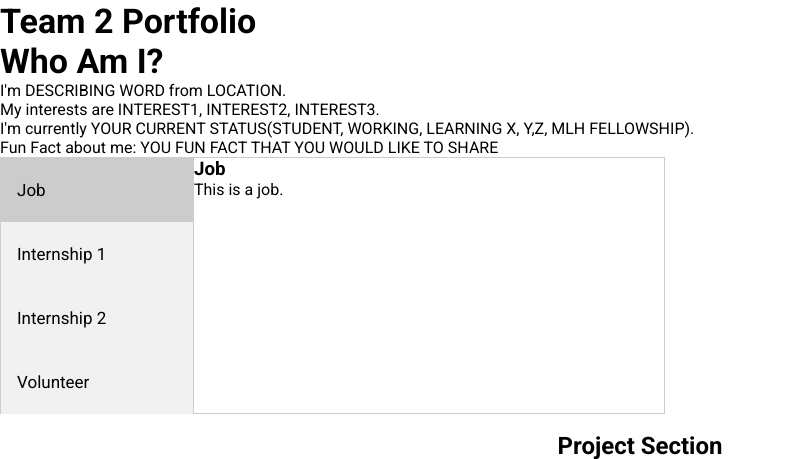
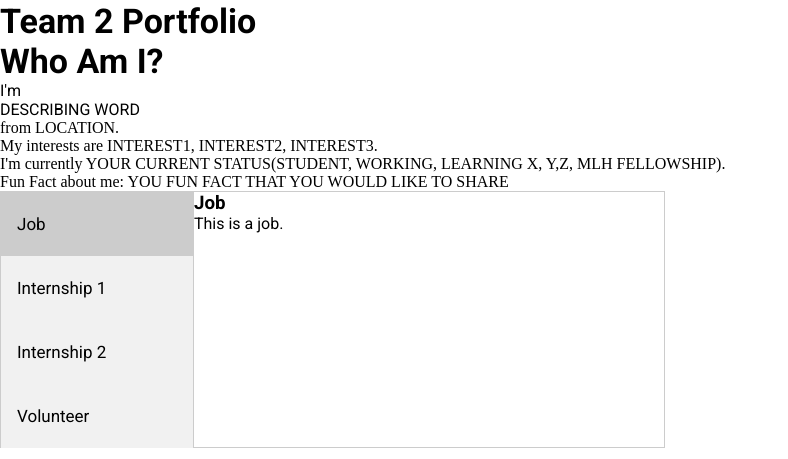
Before and after one commit to aHappyCamer/mlh-orientation-hackathon-project, a Flask app: page / in a window 1280 px wide. Shown: the part 475-934 px from the top of the page, without its empty margins (0-788 px from the left). Run offline with Flask 2, Linux system fonts and the light colour scheme.

Commit message:
feat: add location marker tag

```diff
--- a/app/templates/about.html
+++ b/app/templates/about.html
@@ -5,7 +5,8 @@
 {% block about_title %} <h1> Who Am I? </h1>{% endblock %}
 
 {% block about_content %}
-<p> I'm DESCRIBING WORD from LOCATION. <br>
+<p id="description">
+  I'm <p id="profession">DESCRIBING WORD</p> from <i class="fas fa-map-marker-alt"></i> LOCATION. <br>
   My interests are INTEREST1, INTEREST2, INTEREST3. <br>
   I'm currently YOUR CURRENT STATUS(STUDENT, WORKING, LEARNING X, Y,Z, MLH FELLOWSHIP). <br>
   Fun Fact about me: YOU FUN FACT THAT YOU WOULD LIKE TO SHARE
```
